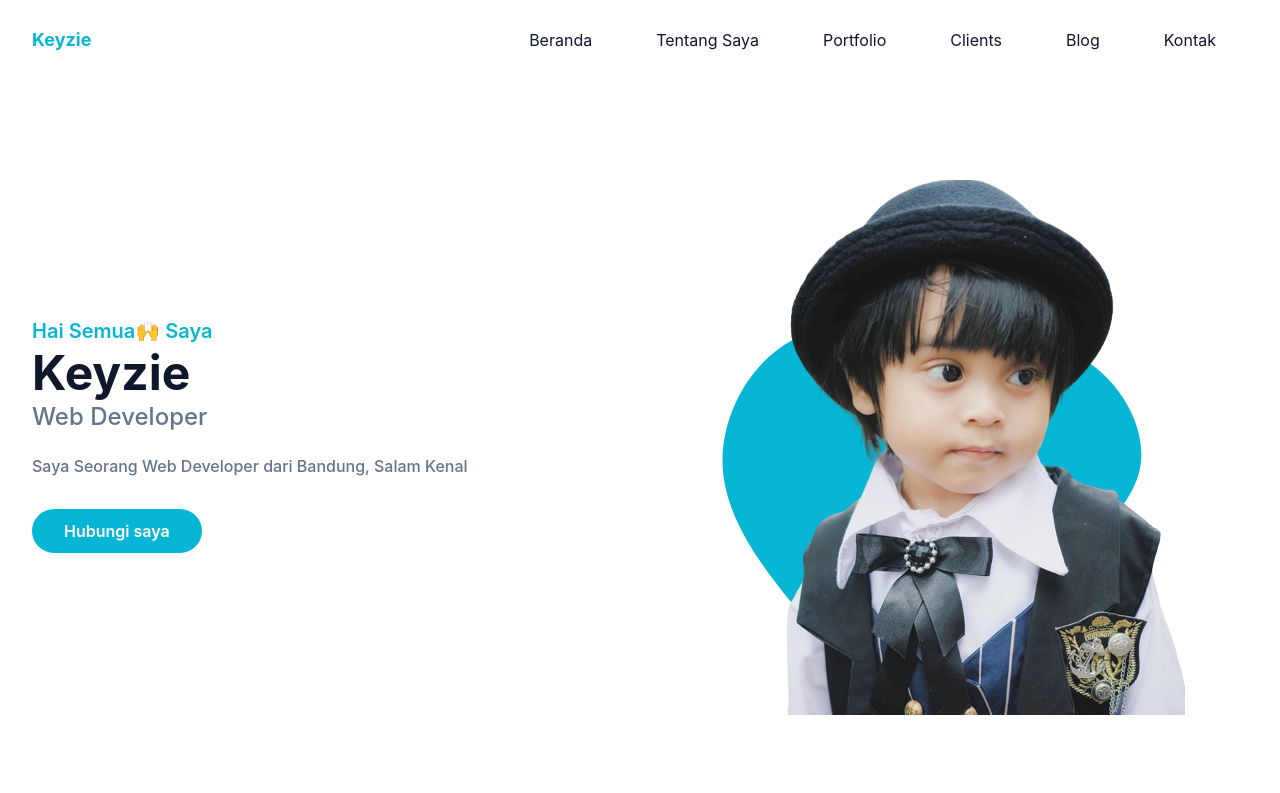
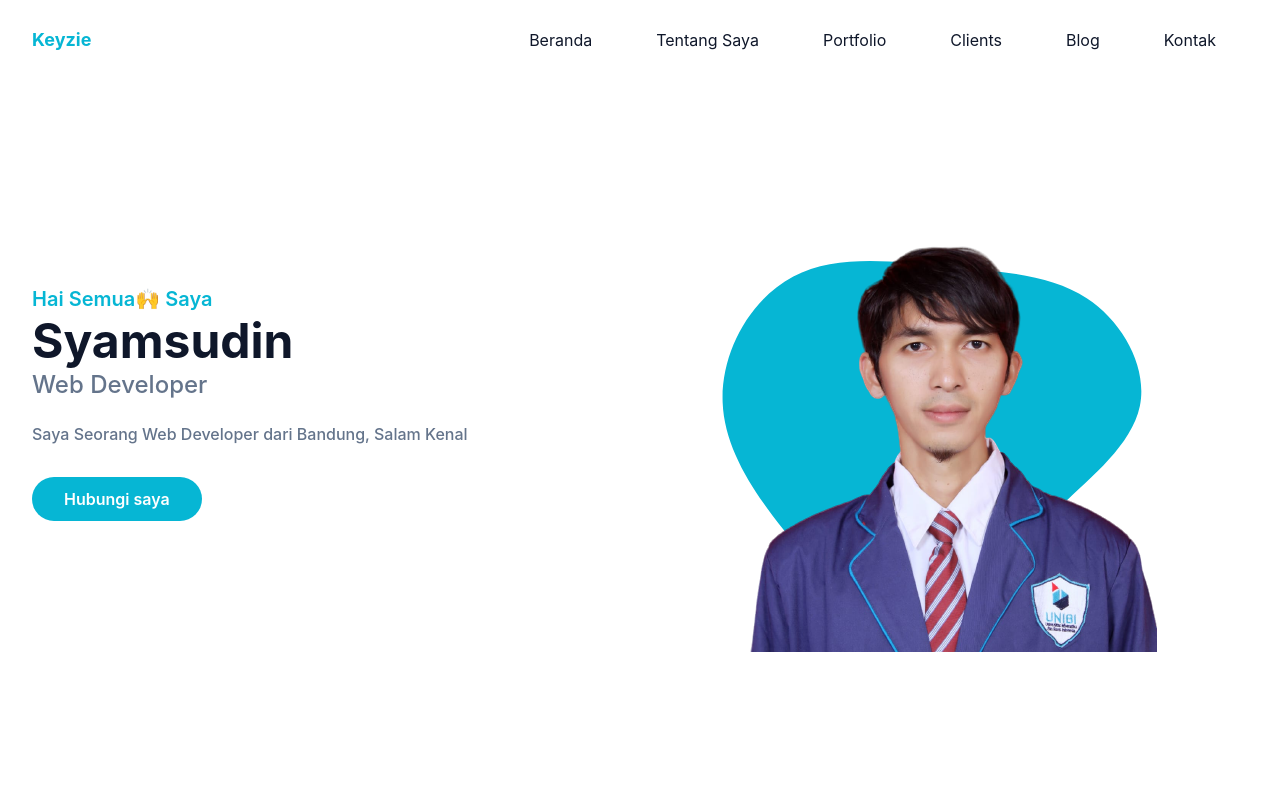
Before and after one commit to samzdinz/portfolio-tailwind-v3, a website: page index.html in a window 1280 px wide. Shown: the top 793 px of the page. Drawn offline with Linux system fonts and the light colour scheme.

Commit message:
update foto profil

```diff
--- a/index.html
+++ b/index.html
@@ -68,7 +68,7 @@
                 <div class="w-full self-center px-4 lg:w-1/2">
                     <h1 class="text-base font-semibold
                  text-primary md:text-xl">Hai Semua🙌 Saya <span
-                            class="block font-bold text-dark text-4xl mt-1 lg:text-5xl mb-1">Keyzie</span></h1>
+                            class="block font-bold text-dark text-4xl mt-1 lg:text-5xl mb-1">Syamsudin</span></h1>
                     <h2 class="font-medium text-secondary text-lg mb-5 lg:text-2xl">Web Developer</h2>
                     <p class="font-medium text-secondary mb-10 leading-relaxed">Saya Seorang Web Developer dari Bandung,
                         Salam Kenal</p>
@@ -79,7 +79,7 @@
 
                 <div class="w-full self-end px-4 lg:w-1/2">
                     <div class="relative mt-10 lg:mt-9 lg:right-0">
-                        <img src="dist/img/keyzie.png" class="max-w-full mx-auto" alt="keyzie">
+                        <img src="dist/img/syamsudin.png" class="max-w-full mx-auto" alt="syamsudin">
                         <span class="absolute bottom-0 -z-10 left-1/2 -translate-x-1/2 md:scale-125">
                             <svg width="400" height="400" viewBox="0 0 200 200" xmlns="http://www.w3.org/2000/svg">
                                 <path fill="#06b6d4"
@@ -396,9 +396,9 @@
         <div class="container">
             <div class="flex flex-wrap">
                 <div class="w-full px-4 mb-12 text-slate-300 md:w-1/3">
-                    <h2 class="font-bold text-4xl mb-5 text-white">KAZ</h2>
+                    <h2 class="font-bold text-4xl mb-5 text-white">SAMZ</h2>
                     <h3 class="font-bold text-2xl mb-2">Hubungi Kami</h3>
-                    <p>Keyzie@gmail.com</p>
+                    <p>samzdinz@gmail.com</p>
                     <p>Jl. Pasir Jati Utama Blok C 152A</p>
                     <p>Bandung</p>
                 </div>
@@ -505,7 +505,7 @@
                         </svg>
                     </a>
                 </div>
-                <p class="font-medium text-slate-500 text-center text-xs">Dibuat Dengan <span class="text-pink-500">❤</span> Oleh <a href="https://www.instagram.com/samz_dinz" target="_blank" class="font-bold text-primary">Keyzie</a> Menggunakan <a href="https://tailwindcss.com" target="_blank" class="font-bold text-sky-500">Tailwind CSS</a></p>
+                <p class="font-medium text-slate-500 text-center text-xs">Dibuat Dengan <span class="text-pink-500">❤</span> Oleh <a href="https://www.instagram.com/samz_dinz" target="_blank" class="font-bold text-primary">Syamsudin</a> Menggunakan <a href="https://tailwindcss.com" target="_blank" class="font-bold text-sky-500">Tailwind CSS</a></p>
             </div>
         </div>
     </footer>
```
Also changed, not shown: dist/img/syamsudin.png (added), dist/output.css.
